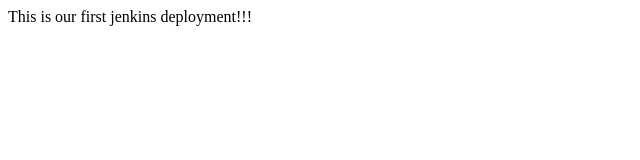
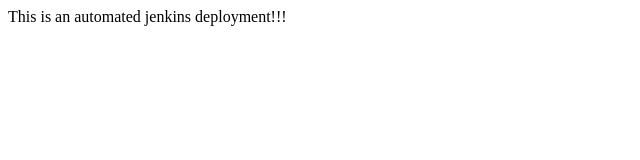
Before and after one commit to abdulqadirshaikh/Test, a plain HTML site: page index.html in a window 1280 px wide. Shown: the full height of the page, 0-640 px from the left. Drawn offline with Linux system fonts and the light colour scheme.

Commit message:
test automated deployment

```diff
--- a/index.html
+++ b/index.html
@@ -1,6 +1,6 @@
 <html>
 <head></head>
 <body>
-This is our first jenkins deployment!!!
+This is an automated jenkins deployment!!!
 </body>
 </html?
```
